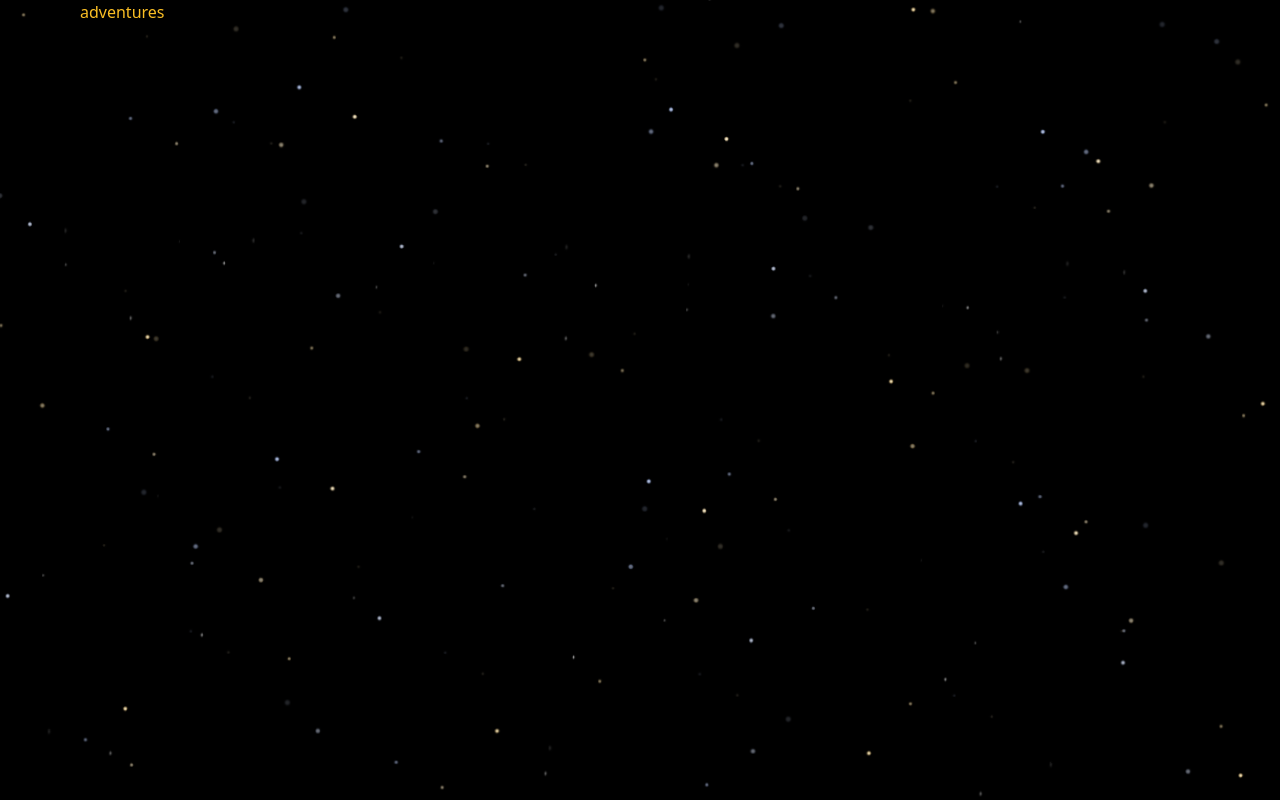
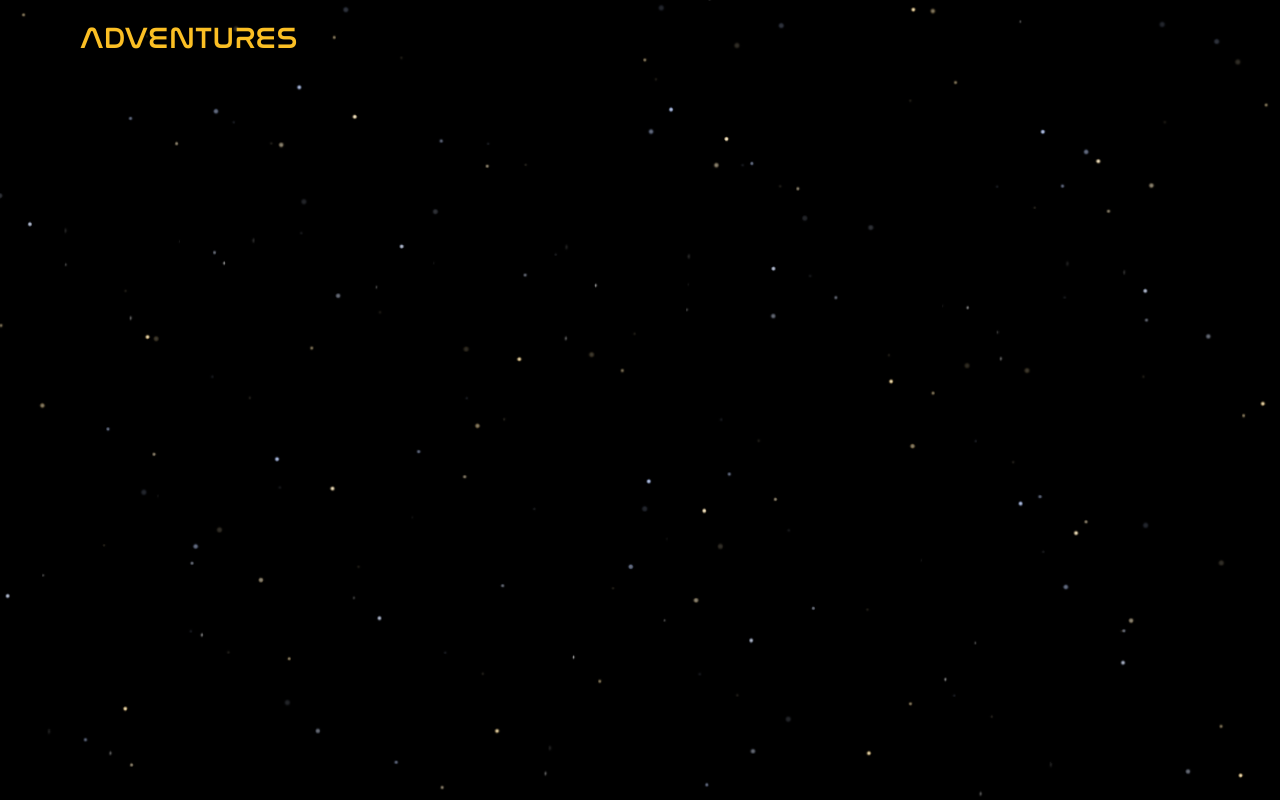
Before and after one commit to collinsinclair/personal-website, a SvelteKit app: page /adventures in a window 1280 px wide. Built offline with nearby package versions, Linux system fonts and the light colour scheme.

Commit message:
add routes for main pages

```diff
--- a/src/routes/+layout.svelte
+++ b/src/routes/+layout.svelte
@@ -1,5 +1,20 @@
 <script lang="ts">
 	import '../app.css';
+	import { onMount } from 'svelte';
+
+	let atHome = false;
+
+	onMount(() => {
+		checkPath();
+		window.addEventListener('popstate', checkPath); // Listen for changes in history
+		return () => {
+			window.removeEventListener('popstate', checkPath); // Cleanup listener
+		};
+	});
+
+	function checkPath() {
+		atHome = window.location.pathname === '/home';
+	}
 </script>
 
 <body>
@@ -12,6 +27,15 @@
 	<div class="stars" />
 </div>
 <div class="container">
+	{#if atHome}
+	<a href="/home">
+		<button
+			class="mt-3 rounded border-2 border-amber-400 px-3 py-1 font-['BerkeleyMono'] tracking-widest text-amber-400 text-sm transition-colors duration-300 hover:bg-amber-400 hover:text-black"
+		>
+			HOME
+		</button>
+	</a>
+		{/if}
 	<slot />
 </div>
 </body>
--- a/src/routes/about/+page.svelte
+++ b/src/routes/about/+page.svelte
@@ -1 +1,3 @@
-<h1 class="text-amber-400">about</h1>
+<div class="mt-5">
+	<h1 class="text-amber-400 text-3xl font-['Nasalization']">ABOUT</h1>
+</div>
--- a/src/routes/adventures/+page.svelte
+++ b/src/routes/adventures/+page.svelte
@@ -1 +1,3 @@
-<h1 class="text-amber-400">adventures</h1>
+<div class="mt-5">
+	<h1 class="text-amber-400 text-3xl font-['Nasalization']">ADVENTURES</h1>
+</div>
--- a/src/routes/music/+page.svelte
+++ b/src/routes/music/+page.svelte
@@ -1 +1,3 @@
-<h1 class="text-amber-400">music</h1>
+<div class="mt-5">
+	<h1 class="text-amber-400 text-3xl font-['Nasalization']">MUSIC</h1>
+</div>
--- a/src/routes/programming/+page.svelte
+++ b/src/routes/programming/+page.svelte
@@ -1 +1,3 @@
-<h1 class="text-amber-400">programming</h1>
+<div class="mt-5">
+	<h1 class="text-amber-400 text-3xl font-['Nasalization']">PROGRAMMING</h1>
+</div>
```
Lines whose indentation alone changed are shown as unchanged.
